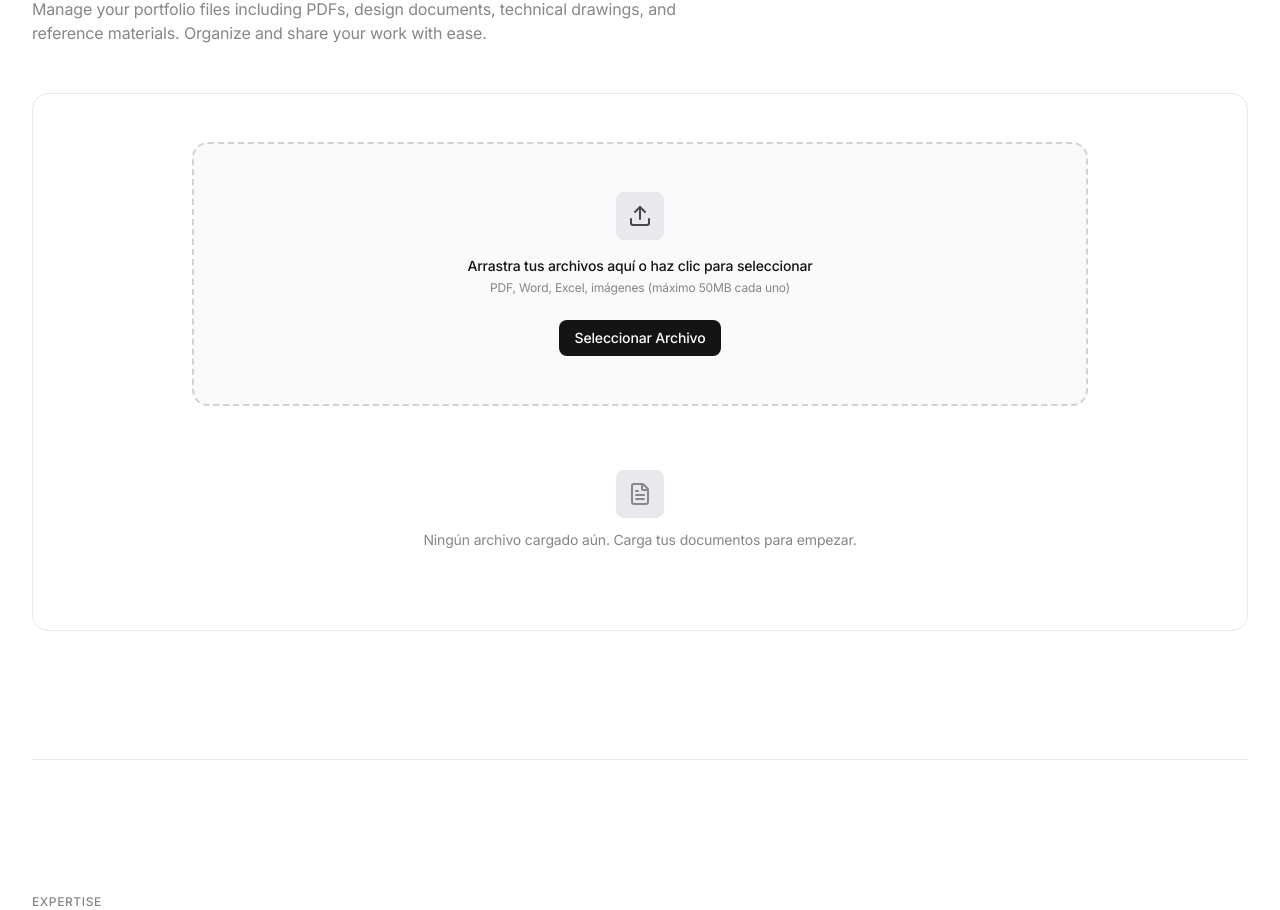
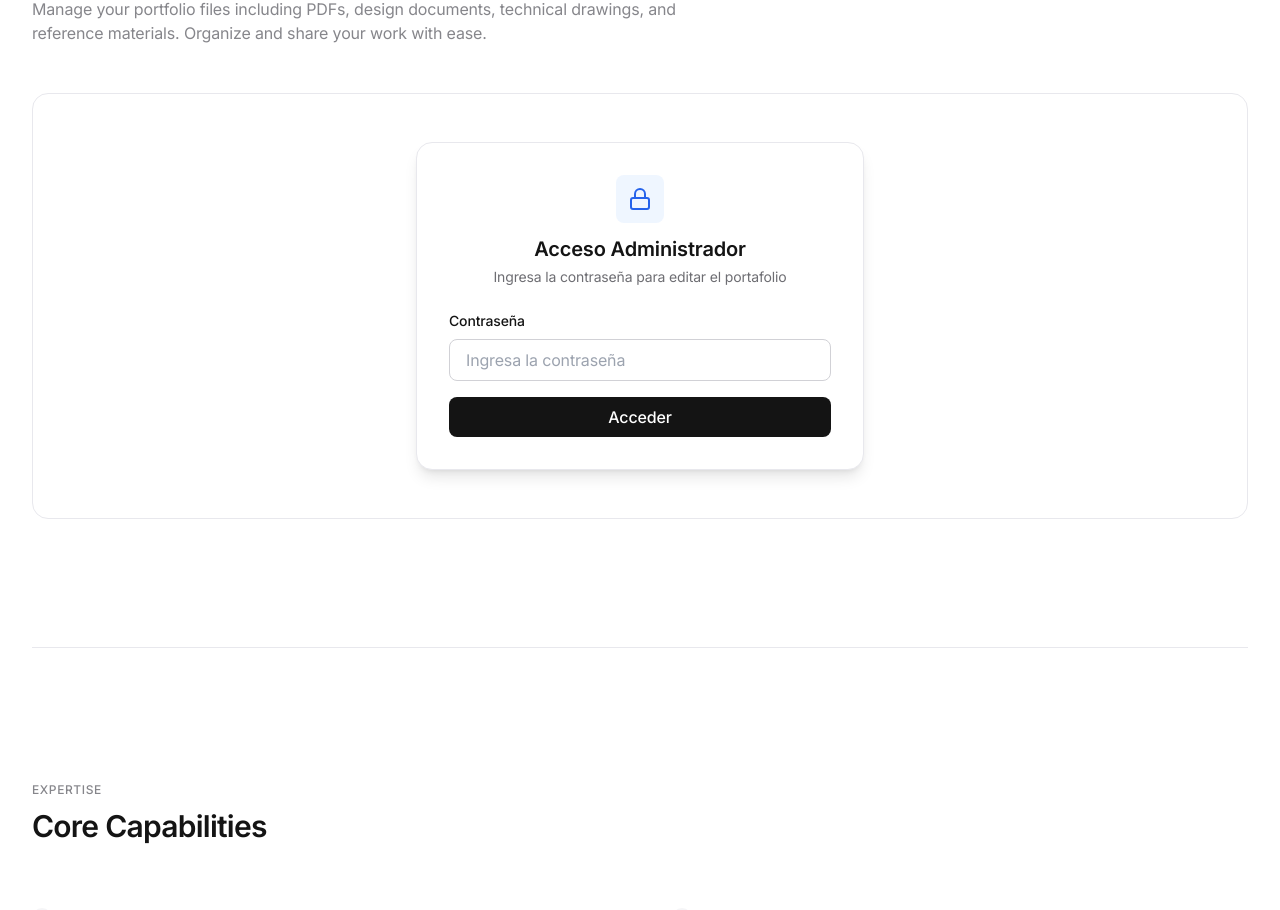
Before and after one commit to JP-ctrl-oss/Portafolio-profesional-JP, a React (Vite) app: page / in a window 1280 px wide. Shown: the part 4570-5480 px from the top of the page. Built offline with nearby package versions, Linux system fonts and the light colour scheme.

Commit message:
Add authentication system for portfolio management - only admin can upload/edit, visitors see gallery only

```diff
--- /dev/null
+++ b/src/components/PortfolioGallery.tsx
@@ -0,0 +1,115 @@
+import { useState } from 'react';
+import { ChevronLeft, ChevronRight } from 'lucide-react';
+
+interface PortfolioFile {
+  id: string;
+  name: string;
+  type: string;
+  preview?: string;
+}
+
+interface PortfolioGalleryProps {
+  files: PortfolioFile[];
+}
+
+export function PortfolioGallery({ files }: PortfolioGalleryProps) {
+  const [carouselIndex, setCarouselIndex] = useState(0);
+
+  const imageFiles = files.filter((f) => f.type.includes('image'));
+
+  if (imageFiles.length === 0) {
+    return null;
+  }
+
+  const nextSlide = () => {
+    setCarouselIndex((prev) => (prev + 1) % imageFiles.length);
+  };
+
+  const prevSlide = () => {
+    setCarouselIndex((prev) => (prev - 1 + imageFiles.length) % imageFiles.length);
+  };
+
+  return (
+    <div>
+      <h3 className="text-lg font-semibold text-foreground mb-4">
+        Galería de Trabajos
+      </h3>
+      <div className="relative group">
+        <div className="relative w-full aspect-video bg-black rounded-2xl overflow-hidden shadow-lg">
+          {imageFiles[carouselIndex].preview && (
+            <img
+              src={imageFiles[carouselIndex].preview}
+              alt={imageFiles[carouselIndex].name}
+              className="w-full h-full object-cover"
+            />
+          )}
+
+          {/* Navigation Buttons */}
+          {imageFiles.length > 1 && (
+            <>
+              <button
+                onClick={prevSlide}
+                className="absolute left-4 top-1/2 -translate-y-1/2 p-2 bg-white/80 hover:bg-white text-black rounded-full transition-all opacity-0 group-hover:opacity-100"
+              >
+                <ChevronLeft className="w-6 h-6" />
+              </button>
+              <button
+                onClick={nextSlide}
+                className="absolute right-4 top-1/2 -translate-y-1/2 p-2 bg-white/80 hover:bg-white text-black rounded-full transition-all opacity-0 group-hover:opacity-100"
+              >
+                <ChevronRight className="w-6 h-6" />
+              </button>
+            </>
+          )}
+
+          {/* Indicators */}
+          {imageFiles.length > 1 && (
+            <div className="absolute bottom-4 left-1/2 -translate-x-1/2 flex gap-2">
+              {imageFiles.map((_, index) => (
+                <button
+                  key={index}
+                  onClick={() => setCarouselIndex(index)}
+                  className={`w-2 h-2 rounded-full transition-all ${
+                    index === carouselIndex
+                      ? 'bg-white w-6'
+                      : 'bg-white/50 hover:bg-white/75'
+                  }`}
+                />
+              ))}
+            </div>
+          )}
+        </div>
+
+        {/* Image Info */}
+        <p className="mt-2 text-sm text-apple-gray-600">
+          {carouselIndex + 1} de {imageFiles.length} • {imageFiles[carouselIndex].name}
+        </p>
+      </div>
+
+      {/* Thumbnail Grid */}
+      {imageFiles.length > 1 && (
+        <div className="mt-4 grid grid-cols-4 sm:grid-cols-5 md:grid-cols-6 gap-2">
+          {imageFiles.map((img, index) => (
+            <button
+              key={img.id}
+              onClick={() => setCarouselIndex(index)}
+              className={`relative aspect-square rounded-lg overflow-hidden border-2 transition-all ${
+                index === carouselIndex
+                  ? 'border-blue-500 ring-2 ring-blue-400'
+                  : 'border-apple-gray-200 hover:border-apple-gray-300'
+              }`}
+            >
+              {img.preview && (
+                <img
+                  src={img.preview}
+                  alt={`Thumbnail ${index + 1}`}
+                  className="w-full h-full object-cover"
+                />
+              )}
+            </button>
+          ))}
+        </div>
+      )}
+    </div>
+  );
+}
--- /dev/null
+++ b/src/components/PortfolioLogin.tsx
@@ -0,0 +1,68 @@
+import { useState } from 'react';
+import { Lock } from 'lucide-react';
+
+interface PortfolioLoginProps {
+  onLogin: () => void;
+}
+
+export function PortfolioLogin({ onLogin }: PortfolioLoginProps) {
+  const [password, setPassword] = useState('');
+  const [error, setError] = useState('');
+
+  const handleLogin = (e: React.FormEvent) => {
+    e.preventDefault();
+    // Simple authentication - change this to your desired password
+    const correctPassword = 'portfolio2026';
+
+    if (password === correctPassword) {
+      localStorage.setItem('portfolioAuth', 'true');
+      setError('');
+      onLogin();
+    } else {
+      setError('Contraseña incorrecta');
+      setPassword('');
+    }
+  };
+
+  return (
+    <div className="w-full max-w-md mx-auto">
+      <div className="bg-white border border-apple-gray-100 rounded-2xl p-8 shadow-lg">
+        <div className="flex flex-col items-center mb-6">
+          <div className="p-3 rounded-lg bg-blue-50 mb-3">
+            <Lock className="w-6 h-6 text-blue-600" />
+          </div>
+          <h2 className="text-xl font-semibold text-foreground">Acceso Administrador</h2>
+          <p className="text-sm text-apple-gray-500 mt-1">Ingresa la contraseña para editar el portafolio</p>
+        </div>
+
+        <form onSubmit={handleLogin} className="space-y-4">
+          <div>
+            <label className="block text-sm font-medium text-foreground mb-2">
+              Contraseña
+            </label>
+            <input
+              type="password"
+              value={password}
+              onChange={(e) => setPassword(e.target.value)}
+              placeholder="Ingresa la contraseña"
+              className="w-full px-4 py-2 border border-apple-gray-200 rounded-lg focus:outline-none focus:ring-2 focus:ring-blue-500 focus:border-transparent transition-all"
+            />
+          </div>
+
+          {error && (
+            <div className="p-3 bg-red-50 border border-red-200 rounded-lg">
+              <p className="text-sm text-red-600">{error}</p>
+            </div>
+          )}
+
+          <button
+            type="submit"
+            className="w-full px-4 py-2 bg-foreground text-white rounded-lg font-medium hover:bg-foreground/90 transition-colors"
+          >
+            Acceder
+          </button>
+        </form>
+      </div>
+    </div>
+  );
+}
--- a/src/components/PortfolioUpload.tsx
+++ b/src/components/PortfolioUpload.tsx
@@ -1,5 +1,7 @@
-import { useState, useRef } from 'react';
-import { Upload, X, Download, Eye, FileText, ChevronLeft, ChevronRight } from 'lucide-react';
+import { useState, useRef, useEffect } from 'react';
+import { Upload, X, Download, Eye, FileText, ChevronLeft, ChevronRight, LogOut } from 'lucide-react';
+import { PortfolioLogin } from './PortfolioLogin';
+import { PortfolioGallery } from './PortfolioGallery';
 
 interface PortfolioFile {
   id: string;
@@ -15,7 +17,23 @@ export function PortfolioUpload() {
   const [files, setFiles] = useState<PortfolioFile[]>([]);
   const [isDragging, setIsDragging] = useState(false);
   const [carouselIndex, setCarouselIndex] = useState(0);
+  const [isAuthenticated, setIsAuthenticated] = useState(false);
   const inputRef = useRef<HTMLInputElement>(null);
+
+  useEffect(() => {
+    // Check if user is already authenticated
+    const auth = localStorage.getItem('portfolioAuth');
+    if (auth === 'true') {
+      setIsAuthenticated(true);
+    }
+  }, []);
+
+  const handleLogout = () => {
+    localStorage.removeItem('portfolioAuth');
+    setIsAuthenticated(false);
+    setFiles([]);
+    setCarouselIndex(0);
+  };
 
   const allowedTypes = ['application/pdf', 'application/msword',
     'application/vnd.openxmlformats-officedocument.wordprocessingml.document',
@@ -146,6 +164,33 @@ export function PortfolioUpload() {
 
   return (
     <div className="w-full max-w-4xl mx-auto">
+      {/* Show login if not authenticated */}
+      {!isAuthenticated ? (
+        <div>
+          <PortfolioLogin onLogin={() => setIsAuthenticated(true)} />
+          {files.length > 0 && (
+            <div className="mt-8">
+              <PortfolioGallery files={files} />
+            </div>
+          )}
+        </div>
+      ) : (
+        <div>
+          {/* Admin Header */}
+          <div className="flex items-center justify-between mb-6 pb-4 border-b border-apple-gray-200">
+            <div>
+              <h2 className="text-xl font-semibold text-foreground">Panel Administrador</h2>
+              <p className="text-sm text-apple-gray-500">Gestiona tu portafolio</p>
+            </div>
+            <button
+              onClick={handleLogout}
+              className="flex items-center gap-2 px-4 py-2 text-red-600 hover:bg-red-50 rounded-lg transition-colors"
+            >
+              <LogOut className="w-4 h-4" />
+              Cerrar Sesión
+            </button>
+          </div>
+
           {/* Upload Area */}
           <div
             onDragEnter={handleDragEnter}
@@ -344,5 +389,7 @@ export function PortfolioUpload() {
             </div>
           )}
         </div>
+      )}
+    </div>
   );
 }
```
Also changed, not shown: 5 other files (tests, documents, lock files or other folders). Lines whose indentation alone changed are shown as unchanged.
